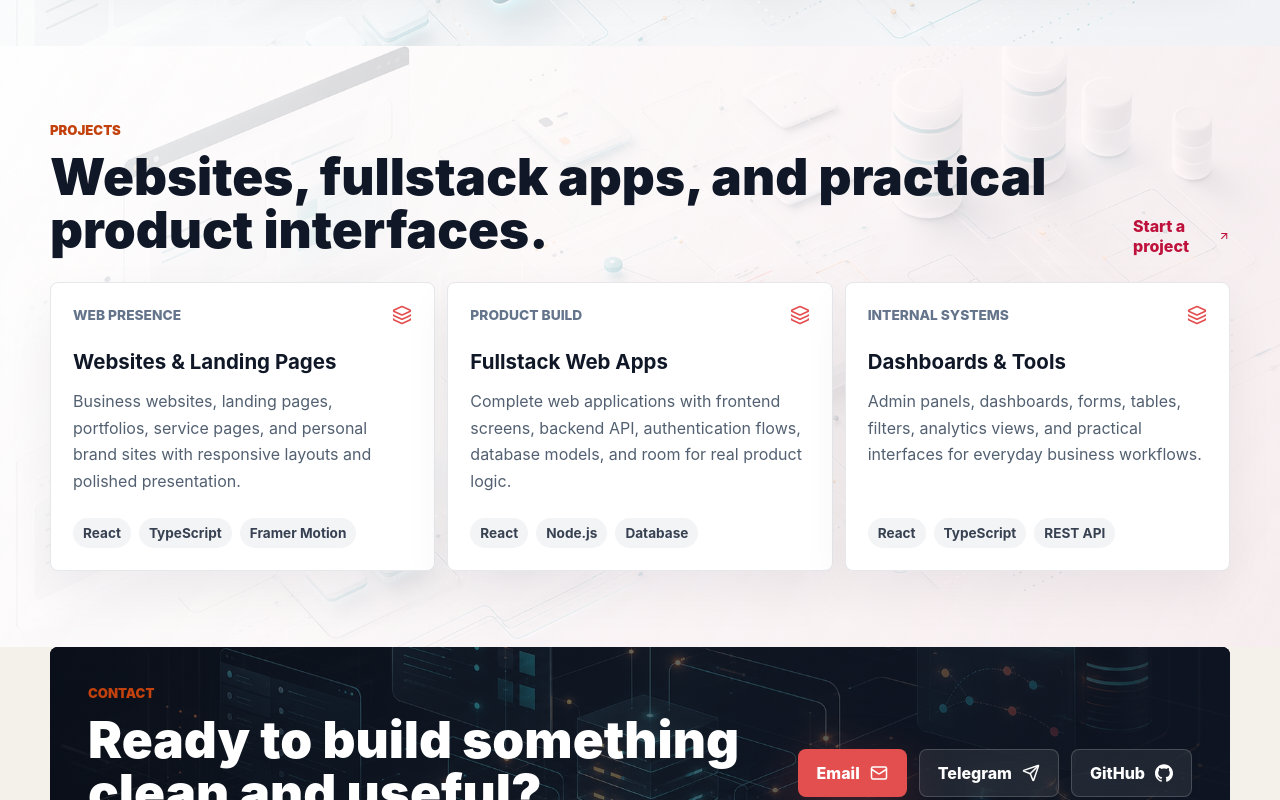
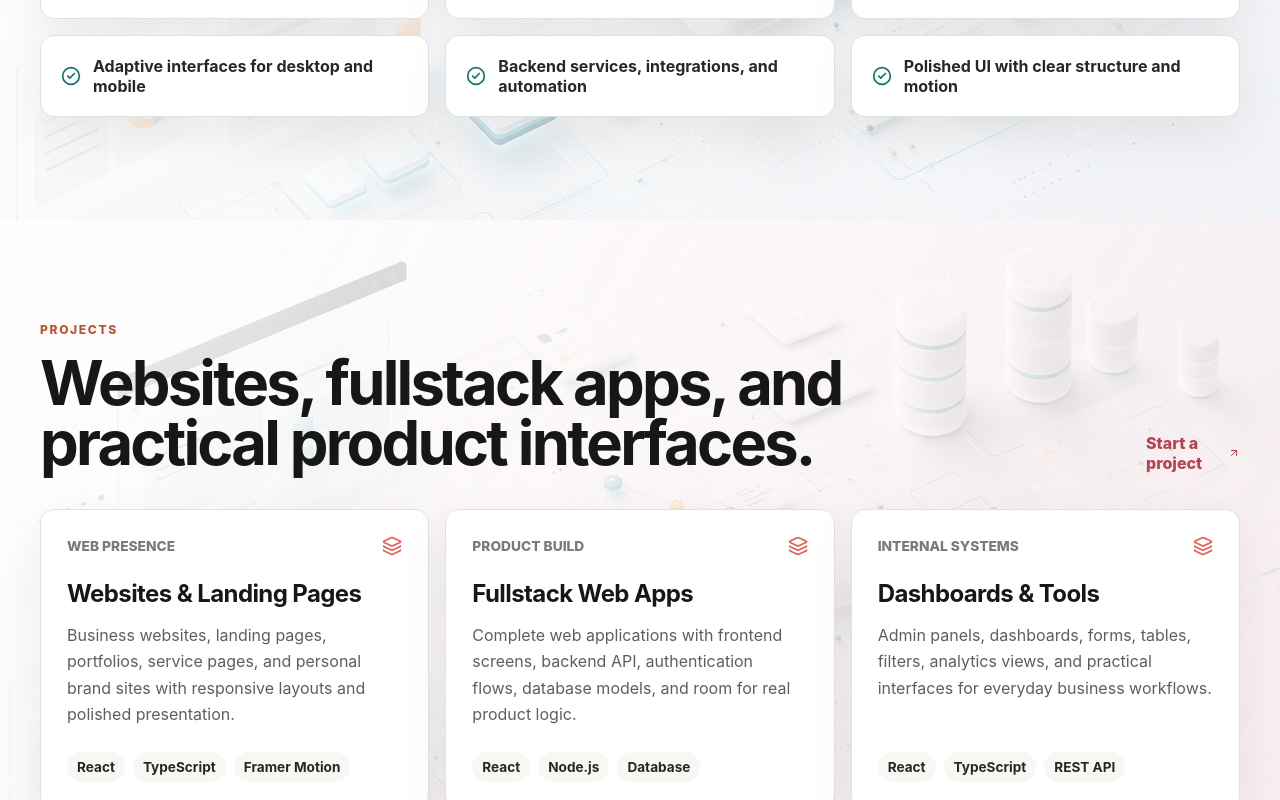
Before and after one commit to Aleks-man/portfolio, a React (Vite) app: page / in a window 1280 px wide. Shown: the part 1660-2460 px from the top of the page. Built offline with nearby package versions, Linux system fonts and the light colour scheme.

Commit message:
style: establish portfolio design system

```diff
--- a/src/App.css
+++ b/src/App.css
@@ -1,4 +1,6 @@
+@import './styles/tokens.css';
 @import './styles/base.css';
+@import './styles/typography.css';
 @import './styles/hero.css';
 @import './styles/sections.css';
 @import './styles/responsive.css';
--- a/src/index.css
+++ b/src/index.css
@@ -1,9 +1,7 @@
 :root {
-  font-family:
-    Inter, ui-sans-serif, system-ui, -apple-system, BlinkMacSystemFont, "Segoe UI",
-    sans-serif;
-  color: #111827;
-  background: #f4f1ea;
+  font-family: var(--font-sans);
+  color: var(--ink);
+  background: var(--surface-warm);
   font-synthesis: none;
   text-rendering: optimizeLegibility;
   -webkit-font-smoothing: antialiased;
@@ -21,6 +19,7 @@ html {
 body {
   min-width: 320px;
   margin: 0;
+  background: var(--surface-warm);
 }
 
 a,
@@ -33,6 +32,6 @@ img {
 }
 
 ::selection {
-  color: #ffffff;
-  background: #0f766e;
+  color: var(--white);
+  background: var(--teal-dark);
 }
--- a/src/styles/base.css
+++ b/src/styles/base.css
@@ -1,36 +1,8 @@
-/* Design tokens */
-:root {
-  --container: min(1180px, calc(100% - 40px));
-  --container-mobile: min(100% - 28px, 1180px);
-  --ink: #101827;
-  --muted: #526071;
-  --muted-2: #64748b;
-  --surface: #ffffff;
-  --surface-soft: #f8fafc;
-  --line: #e5e7eb;
-  --line-warm: #e4ded4;
-  --dark: #111827;
-  --dark-deep: #080d19;
-  --white: #ffffff;
-  --teal: #14b8a6;
-  --teal-dark: #0f766e;
-  --teal-light: #5eead4;
-  --rose: #be123c;
-  --orange: #c2410c;
-  --coral: #e34f4f;
-  --radius: 8px;
-  --pill: 999px;
-  --shadow-soft: 0 20px 50px rgba(15, 23, 42, 0.06);
-  --shadow-coral: 0 18px 50px rgba(227, 79, 79, 0.28);
-  --shadow-dock: 0 18px 44px rgba(5, 10, 20, 0.34);
-  --glass-border: rgba(255, 255, 255, 0.16);
-  --glass-bg: rgba(8, 13, 25, 0.42);
-  --section-y: 76px;
-  --section-y-mobile: 48px;
-  --ease: 180ms ease;
+.site-shell {
+  color: var(--ink);
+  background: var(--surface-warm);
 }
 
-/* Page shell */
 .site-shell main {
   min-height: 100vh;
   overflow: hidden;
@@ -41,3 +13,8 @@
   z-index: 30;
   background: var(--dark);
 }
+
+:focus-visible {
+  outline: 3px solid var(--teal-light);
+  outline-offset: 4px;
+}
--- a/src/styles/hero.css
+++ b/src/styles/hero.css
@@ -219,27 +219,12 @@
   text-transform: uppercase;
 }
 
-h1,
-h2,
-h3,
-p {
-  margin: 0;
-}
-
-h1 {
-  max-width: 850px;
-  font-size: clamp(3rem, 6vw, 6.9rem);
-  line-height: 0.94;
-  font-weight: 900;
-  letter-spacing: 0;
-}
-
 .hero__lead {
   max-width: 610px;
   margin-top: 24px;
   color: rgba(248, 250, 252, 0.78);
-  font-size: 1.16rem;
-  line-height: 1.72;
+  font-size: var(--text-lg);
+  line-height: 1.65;
 }
 
 .hero__actions,
@@ -251,25 +236,33 @@ h1 {
 }
 
 .button {
-  min-height: 48px;
+  min-height: 50px;
   justify-content: center;
   gap: 10px;
   border: 1px solid transparent;
-  border-radius: var(--radius);
-  padding: 0 18px;
+  border-radius: var(--pill);
+  padding: 0 20px;
   color: var(--white);
-  font-weight: 800;
+  font-weight: 720;
   text-decoration: none;
-  transition: transform 180ms ease, border-color 180ms ease, background 180ms ease;
+  transition:
+    transform var(--duration-base) var(--ease-standard),
+    border-color var(--duration-fast) ease,
+    background var(--duration-fast) ease,
+    box-shadow var(--duration-base) ease;
 }
 
 .button:hover {
-  transform: translateY(-2px);
+  transform: translateY(-3px);
 }
 
 .button--primary {
   background: var(--coral);
   box-shadow: var(--shadow-coral);
+}
+
+.button--primary:hover {
+  box-shadow: 0 18px 44px rgba(228, 95, 82, 0.32);
 }
 
 .button--secondary {
@@ -283,7 +276,7 @@ h1 {
   gap: 1px;
   overflow: hidden;
   border: 1px solid rgba(255, 255, 255, 0.16);
-  border-radius: var(--radius);
+  border-radius: var(--radius-lg);
   background: rgba(255, 255, 255, 0.12);
   backdrop-filter: blur(20px);
 }
--- a/src/styles/sections.css
+++ b/src/styles/sections.css
@@ -97,11 +97,21 @@
 }
 
 .focus-item {
-  padding: 22px;
+  padding: 24px;
   border: 1px solid var(--line);
   border-radius: var(--radius);
   background: var(--surface);
   box-shadow: var(--shadow-soft);
+  transition:
+    transform var(--duration-base) var(--ease-standard),
+    box-shadow var(--duration-base) ease,
+    border-color var(--duration-fast) ease;
+}
+
+.focus-item:hover {
+  border-color: rgba(38, 153, 135, 0.3);
+  box-shadow: var(--shadow-card);
+  transform: translateY(-4px);
 }
 
 .focus-item span {
@@ -117,8 +127,8 @@
 }
 
 .section__header {
-  max-width: 720px;
-  margin-bottom: 26px;
+  max-width: var(--content-narrow);
+  margin-bottom: 36px;
 }
 
 .section__header--row {
@@ -130,33 +140,19 @@
 }
 
 .section__kicker {
-  margin-bottom: 12px;
+  margin-bottom: 16px;
   color: var(--orange);
-  font-size: 0.82rem;
-  font-weight: 900;
+  font-size: var(--text-xs);
+  font-weight: 760;
+  letter-spacing: 0.14em;
   text-transform: uppercase;
-}
-
-h2 {
-  color: var(--ink);
-  font-size: clamp(2rem, 4vw, 3.65rem);
-  line-height: 1.04;
-  font-weight: 900;
-  letter-spacing: 0;
-}
-
-h3 {
-  color: var(--ink);
-  font-size: 1.28rem;
-  line-height: 1.22;
-  letter-spacing: 0;
 }
 
 .service-grid,
 .stack-grid,
 .project-grid {
   display: grid;
-  gap: 12px;
+  gap: 16px;
 }
 
 .service-grid {
@@ -166,13 +162,21 @@ h3 {
 .service {
   min-height: 76px;
   gap: 12px;
-  padding: 18px;
+  padding: 20px;
   border: 1px solid var(--line);
   border-radius: var(--radius);
   background: var(--surface);
-  color: #1f2937;
-  font-weight: 750;
+  color: var(--ink-soft);
+  font-weight: 650;
   box-shadow: var(--shadow-soft);
+  transition:
+    transform var(--duration-base) var(--ease-standard),
+    border-color var(--duration-fast) ease;
+}
+
+.service:hover {
+  border-color: rgba(38, 153, 135, 0.35);
+  transform: translateY(-3px);
 }
 
 .service svg {
@@ -190,6 +194,17 @@ h3 {
   border-radius: var(--radius);
   background: var(--surface);
   box-shadow: var(--shadow-soft);
+  transition:
+    transform var(--duration-base) var(--ease-standard),
+    box-shadow var(--duration-base) ease,
+    border-color var(--duration-fast) ease;
+}
+
+.stack-card:hover,
+.project-card:hover {
+  border-color: rgba(38, 153, 135, 0.3);
+  box-shadow: var(--shadow-card);
+  transform: translateY(-5px);
 }
 
 .stack-card {
@@ -218,10 +233,10 @@ h3 {
   min-height: 30px;
   padding: 0 10px;
   border-radius: var(--pill);
-  background: #f3f4f6;
-  color: #374151;
+  background: var(--surface-soft);
+  color: var(--ink-soft);
   font-size: 0.85rem;
-  font-weight: 750;
+  font-weight: 650;
 }
 
 .stack-tag__icon {
@@ -235,6 +250,7 @@ h3 {
   gap: 18px;
   padding: 28px;
   border-left: 4px solid var(--teal);
+  border-radius: var(--radius-lg);
   background: var(--surface-soft);
 }
 
@@ -243,8 +259,8 @@ h3 {
 }
 
 .approach p {
-  color: #475569;
-  font-size: 1.1rem;
+  color: var(--muted);
+  font-size: var(--text-lg);
   line-height: 1.75;
 }
 
@@ -277,8 +293,9 @@ h3 {
   min-height: 230px;
   padding: 20px;
   border: 1px solid var(--line);
-  border-radius: var(--radius);
-  background: var(--ink);
+  border-color: rgba(255, 255, 255, 0.12);
+  border-radius: var(--radius-lg);
+  background: var(--dark-deep);
   color: rgba(255, 255, 255, 0.72);
 }
 
@@ -327,7 +344,7 @@ h3 {
 
 .project-card {
   min-height: 280px;
-  padding: 22px;
+  padding: 26px;
   display: flex;
   flex-direction: column;
 }
@@ -366,7 +383,7 @@ h3 {
   grid-template-columns: minmax(0, 1fr) auto;
   gap: 32px;
   align-items: center;
-  border-radius: var(--radius);
+  border-radius: var(--radius-lg);
   background: var(--dark);
   color: rgba(255, 255, 255, 0.72);
 }
--- /dev/null
+++ b/src/styles/tokens.css
@@ -0,0 +1,53 @@
+:root {
+  color-scheme: light;
+  --container: min(1200px, calc(100% - 48px));
+  --container-mobile: min(100% - 28px, 1200px);
+  --content-narrow: 720px;
+  --section-y: clamp(72px, 8vw, 112px);
+  --section-y-mobile: 56px;
+  --ink: #151817;
+  --ink-soft: #242927;
+  --muted: #59615e;
+  --muted-2: #747d79;
+  --surface: #ffffff;
+  --surface-soft: #f7f7f3;
+  --surface-warm: #f1efe8;
+  --line: #dfe3df;
+  --line-warm: #dedbd1;
+  --dark: #151817;
+  --dark-deep: #0c0f0e;
+  --white: #ffffff;
+  --teal: #269987;
+  --teal-dark: #0f766e;
+  --teal-light: #72dbc9;
+  --rose: #b94252;
+  --orange: #b8552e;
+  --coral: #e45f52;
+  --accent: var(--teal);
+  --accent-strong: var(--teal-dark);
+  --accent-soft: #dff5ef;
+  --radius-sm: 8px;
+  --radius: 14px;
+  --radius-lg: 24px;
+  --pill: 999px;
+  --shadow-xs: 0 1px 2px rgba(12, 15, 14, 0.04);
+  --shadow-soft: 0 18px 50px rgba(12, 15, 14, 0.07);
+  --shadow-card: 0 24px 70px rgba(12, 15, 14, 0.09);
+  --shadow-coral: 0 14px 36px rgba(228, 95, 82, 0.24);
+  --shadow-dock: 0 18px 44px rgba(5, 10, 20, 0.34);
+  --glass-border: rgba(255, 255, 255, 0.16);
+  --glass-bg: rgba(12, 15, 14, 0.58);
+  --font-sans: Inter, "Segoe UI", Helvetica, Arial, sans-serif;
+  --font-display: Inter, "Segoe UI", Helvetica, Arial, sans-serif;
+  --text-xs: 0.75rem;
+  --text-sm: 0.875rem;
+  --text-base: 1rem;
+  --text-lg: clamp(1.0625rem, 1.5vw, 1.1875rem);
+  --heading-sm: clamp(1.25rem, 2vw, 1.5rem);
+  --heading-md: clamp(2.25rem, 4.8vw, 4.75rem);
+  --heading-xl: clamp(3rem, 7vw, 7.25rem);
+  --ease-standard: cubic-bezier(0.22, 1, 0.36, 1);
+  --duration-fast: 160ms;
+  --duration-base: 240ms;
+  --ease: var(--duration-fast) ease;
+}
--- /dev/null
+++ b/src/styles/typography.css
@@ -0,0 +1,41 @@
+h1,
+h2,
+h3,
+p {
+  margin: 0;
+}
+
+h1,
+h2,
+h3 {
+  font-family: var(--font-display);
+  text-wrap: balance;
+}
+
+h1 {
+  max-width: 940px;
+  font-size: var(--heading-xl);
+  font-weight: 760;
+  line-height: 0.94;
+  letter-spacing: -0.055em;
+}
+
+h2 {
+  color: var(--ink);
+  font-size: var(--heading-md);
+  font-weight: 720;
+  line-height: 0.98;
+  letter-spacing: -0.045em;
+}
+
+h3 {
+  color: var(--ink);
+  font-size: var(--heading-sm);
+  font-weight: 700;
+  line-height: 1.15;
+  letter-spacing: -0.025em;
+}
+
+p {
+  text-wrap: pretty;
+}
```
